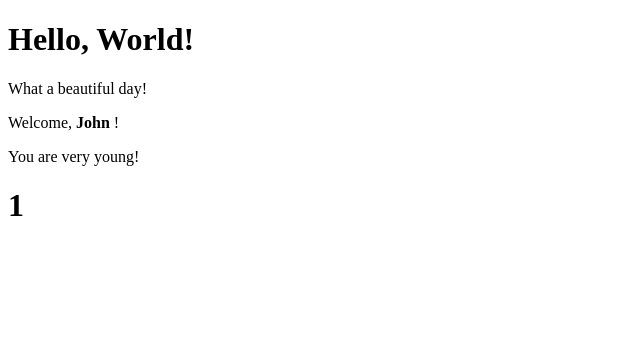
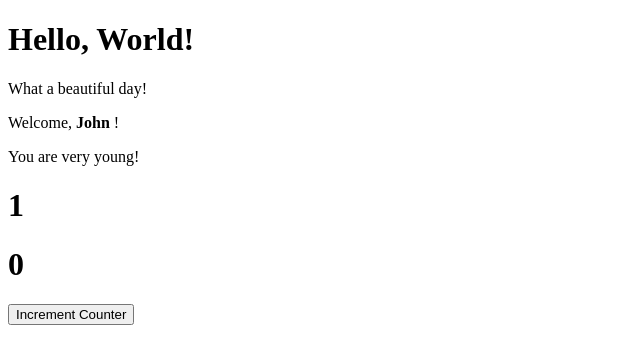
Before and after one commit to ErasmoSalsano/react-exercises, a React (Create React App) app: page / in a window 1280 px wide. Shown: the top 364 px of the page, without its empty margins (0-640 px from the left). Built offline with nearby package versions, Linux system fonts and the light colour scheme.

Commit message:
events-01

```diff
--- a/src/App.js
+++ b/src/App.js
@@ -1,4 +1,5 @@
 import React from "react";
+import { ClickCounter } from "./components/ClickCounter";
 import { Counter } from "./components/Counter";
 
 import { Hello } from "./components/Hello"
@@ -11,6 +12,7 @@ export class App extends React.Component{
         <Hello />
         <Welcome name={ 'John' }  age={ 18 } />
         <Counter initialCount={ 1 } incrementAmount={ 1 } incrementInterval={ 500 }/>
+        <ClickCounter />
       </div>
     )
   }
--- /dev/null
+++ b/src/components/ClickCounter.js
@@ -0,0 +1,31 @@
+import React from "react";
+import { CounterDisplay } from "./CounterDisplay";
+
+export class ClickCounter extends React.Component {
+
+  state = {
+    count: this.props.initialCount,
+  }
+
+  handleCounterIncrement = () => {
+    this.setState((state) => {
+      return {
+        count: state.count + this.props.incrementAmount
+      }
+    })
+  }
+
+  render() {
+    return(
+      <div>
+        <CounterDisplay content = { this.state.count } />
+        <button onClick = { this.handleCounterIncrement }>Increment Counter</button>
+      </div>
+    )
+  }
+}
+
+ClickCounter.defaultProps = {
+  initialCount: 0,
+  incrementAmount: 1
+}
--- a/src/components/Counter.js
+++ b/src/components/Counter.js
@@ -24,7 +24,6 @@ export class Counter extends React.Component{
 
   componentDidUpdate(){
     if (this.state.count > this.props.initialCount * 10){
-      console.log('Reset');
       this.setState(()=>{
         return {
           count: this.props.initialCount
```
